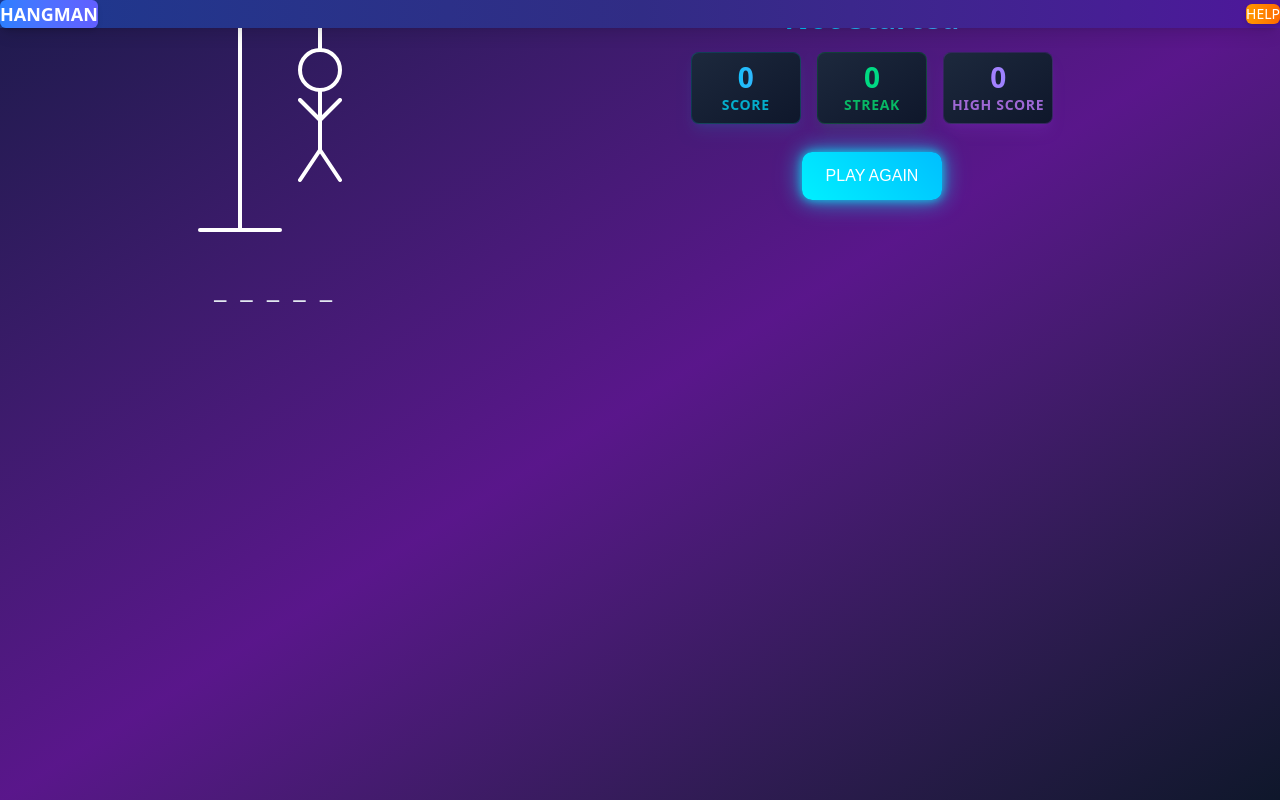
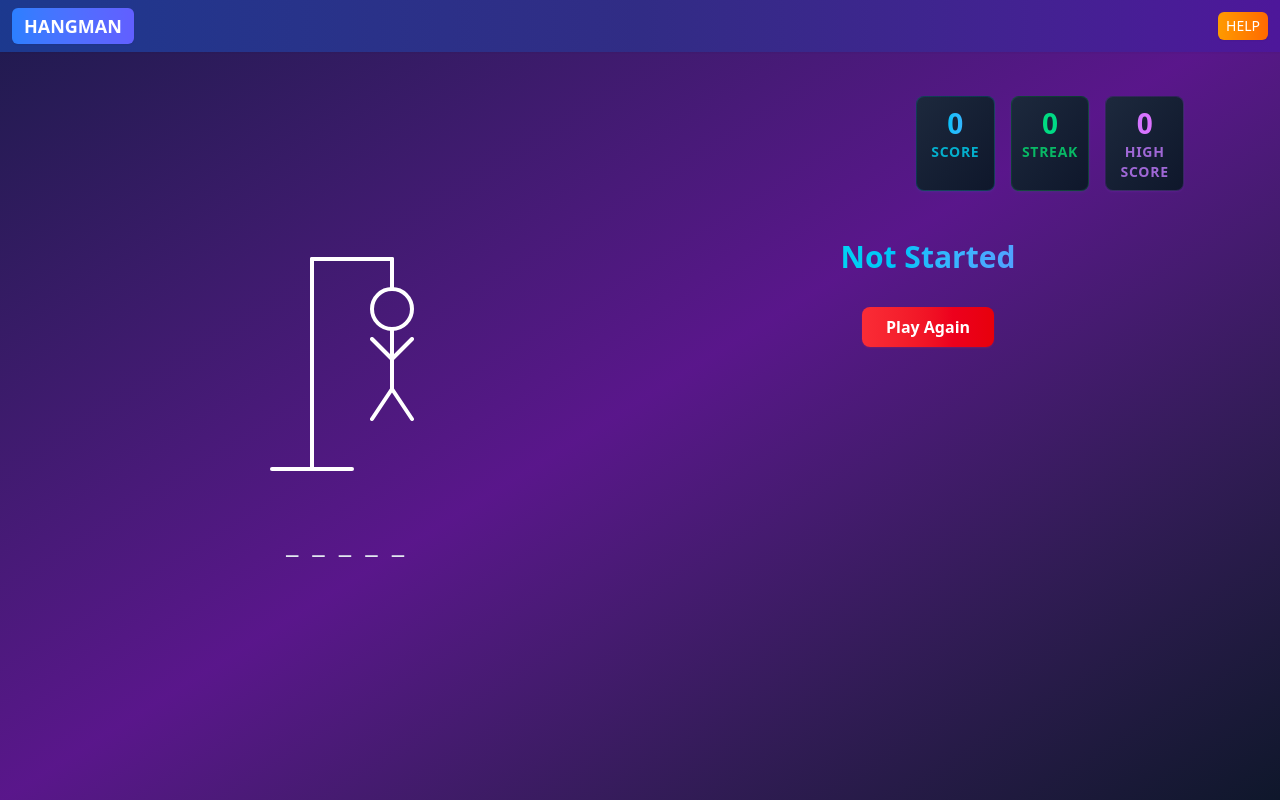
Before and after one commit to arnoldtwl/hangman-game, a React (Vite) app: page /game in a window 1280 px wide. Built offline with nearby package versions, Linux system fonts and the light colour scheme.

Commit message:
refactor: Update component styles and improve layout for better UI consistency

```diff
--- a/src/components/Game.jsx
+++ b/src/components/Game.jsx
@@ -25,6 +25,10 @@ const Game = () => {
     };
 
     const handleReset = () => {
+        dispatch(restartGame());
+    };
+
+    const handlePlay = () => {
         dispatch(restartGame());
     };
 
@@ -65,7 +69,16 @@ const Game = () => {
         <div className="min-h-screen w-full bg-gradient-to-br from-indigo-950 via-purple-900 to-slate-900 text-white overflow-x-hidden">
             <Header />
 
-            <div className="w-full max-w-6xl mx-auto px-2 pt-12 pb-4 lg:px-4 lg:pt-14 lg:pb-8">
+            {/* Score display at the top */}
+            <div className="w-full max-w-6xl mx-auto px-4 pt-20">
+                <div className="flex justify-end">
+                    <div className="w-[300px]">
+                        <Scoreboard showButtons={false} compact={true} />
+                    </div>
+                </div>
+            </div>
+
+            <div className="w-full max-w-6xl mx-auto px-2 pt-4 pb-4 lg:px-4 lg:pb-8">
                 <div className="grid lg:grid-cols-2 gap-4 lg:gap-8 items-start">
                     <div className="flex flex-col items-center w-full space-y-2 lg:space-y-4">
                         <div className="w-full max-w-[280px] lg:max-w-none">
@@ -104,8 +117,6 @@ const Game = () => {
                                     />
                                 </div>
 
-                                <Scoreboard showButtons={false} />
-
                                 {/* Game Controls */}
                                 <div className="mt-2 lg:mt-4">
                                     <GameControls onHint={handleHint} onReset={handleReset} />
@@ -127,7 +138,47 @@ const Game = () => {
                                 </div>
                             </>
                         ) : (
-                            <Scoreboard status={status} />
+                            <div className="text-center mt-4">
+                                <div className="text-3xl font-bold mb-4 bg-gradient-to-r from-cyan-400 to-blue-400 text-transparent bg-clip-text">
+                                    {status}
+                                </div>
+                                {status === "You have lost!" && (
+                                    <div className="text-xl mb-4">
+                                        The word was:{' '}
+                                        <span className="font-bold bg-gradient-to-r from-red-500 to-red-600 text-transparent bg-clip-text">
+                                            {word}
+                                        </span>
+                                    </div>
+                                )}
+                                <div className="mt-8 space-x-4">
+                                    {status === "You have won!" ? (
+                                        <>
+                                            <button
+                                                onClick={handlePlay}
+                                                className="px-6 py-2 rounded-lg font-semibold text-white bg-gradient-to-r from-purple-500 to-purple-600 hover:from-purple-600 hover:to-purple-700 transition-all duration-200 shadow-xs shadow-purple-500/20"
+                                                aria-label="Continue"
+                                            >
+                                                Continue
+                                            </button>
+                                            <button
+                                                onClick={handleReset}
+                                                className="px-6 py-2 rounded-lg font-semibold text-white bg-gradient-to-r from-green-500 to-green-600 hover:from-green-600 hover:to-green-700 transition-all duration-200 shadow-xs shadow-green-500/20"
+                                                aria-label="Reset"
+                                            >
+                                                Reset
+                                            </button>
+                                        </>
+                                    ) : (
+                                        <button
+                                            onClick={handleReset}
+                                            className="px-6 py-2 rounded-lg font-semibold text-white bg-gradient-to-r from-red-500 to-red-600 hover:from-red-600 hover:to-red-700 transition-all duration-200 shadow-xs shadow-red-500/20"
+                                            aria-label="Play Again"
+                                        >
+                                            Play Again
+                                        </button>
+                                    )}
+                                </div>
+                            </div>
                         )}
                     </div>
                 </div>
--- a/src/components/GuessedLetters.jsx
+++ b/src/components/GuessedLetters.jsx
@@ -32,15 +32,15 @@ const GuessedLetters = ({ correctGuesses, incorrectGuesses }) => {
 
       <div className="flex justify-center gap-4 text-sm">
         <div className="flex items-center gap-2">
-          <div className="w-4 h-4 rounded-sm bg-gradient-to-br from-green-500 to-green-600"></div>
+          <div className="w-4 h-4 rounded-xs bg-gradient-to-br from-green-500 to-green-600"></div>
           <span className="text-slate-300">Correct</span>
         </div>
         <div className="flex items-center gap-2">
-          <div className="w-4 h-4 rounded-sm bg-gradient-to-br from-red-500 to-red-600"></div>
+          <div className="w-4 h-4 rounded-xs bg-gradient-to-br from-red-500 to-red-600"></div>
           <span className="text-slate-300">Incorrect</span>
         </div>
         <div className="flex items-center gap-2">
-          <div className="w-4 h-4 rounded-sm bg-slate-700"></div>
+          <div className="w-4 h-4 rounded-xs bg-slate-700"></div>
           <span className="text-slate-300">Not Guessed</span>
         </div>
       </div>
--- a/src/components/Header.jsx
+++ b/src/components/Header.jsx
@@ -5,17 +5,17 @@ function Header() {
   const navigate = useNavigate();
 
   return (
-    <header className="fixed top-0 left-0 right-0 flex justify-between items-center px-3 py-2 bg-gradient-to-r from-blue-900 via-indigo-900 to-violet-900 shadow-lg z-50">
+    <header className="fixed top-0 left-0 right-0 flex justify-between items-center px-3 py-2 bg-gradient-to-r from-blue-900 via-indigo-900 to-violet-900 shadow-xs z-50">
       <button
         onClick={() => navigate('/')}
-        className="text-lg font-bold text-white bg-gradient-to-r from-blue-500 to-indigo-500 px-3 py-1 rounded-md hover:from-blue-600 hover:to-indigo-600 transition-all duration-300 shadow-md"
+        className="text-lg font-bold text-white bg-gradient-to-r from-blue-500 to-indigo-500 px-3 py-1 rounded-md hover:from-blue-600 hover:to-indigo-600 transition-all duration-300 shadow-xs"
       >
         HANGMAN
       </button>
 
       <button
         onClick={() => navigate('/help')}
-        className="text-sm text-white bg-gradient-to-r from-amber-500 to-orange-500 px-2 py-1 rounded-md hover:from-amber-600 hover:to-orange-600 transition-all duration-300 shadow-md"
+        className="text-sm text-white bg-gradient-to-r from-amber-500 to-orange-500 px-2 py-1 rounded-md hover:from-amber-600 hover:to-orange-600 transition-all duration-300 shadow-xs"
       >
         HELP
       </button>
--- a/src/components/HelpPage.jsx
+++ b/src/components/HelpPage.jsx
@@ -16,7 +16,7 @@ function HelpPage() {
   return (
     <div className="min-h-screen flex flex-col items-center bg-gradient-to-b from-slate-900 to-slate-800 text-white">
       <Header />
-      <div className="bg-slate-800 p-8 rounded-lg shadow-xl mt-20 max-w-3xl mx-4 border border-slate-700">
+      <div className="bg-slate-800 p-8 rounded-lg shadow-xs mt-20 max-w-3xl mx-4 border border-slate-700">
         <h2 className="text-3xl font-bold mb-6 bg-gradient-to-r from-cyan-400 to-blue-400 text-transparent bg-clip-text">How to Play Hangman</h2>
 
         <div className="space-y-6 text-slate-300">
--- a/src/components/Home.jsx
+++ b/src/components/Home.jsx
@@ -42,7 +42,7 @@ const HomePage = () => {
                 </div>
                 <Button
                     onClick={handlePlay}
-                    className="bg-gradient-to-r from-cyan-500 to-blue-500 text-white px-12 py-3 rounded-lg text-lg font-semibold shadow-lg hover:from-cyan-600 hover:to-blue-600 transition-all duration-300"
+                    className="bg-gradient-to-r from-cyan-500 to-blue-500 text-white px-12 py-3 rounded-lg text-lg font-semibold shadow-xs hover:from-cyan-600 hover:to-blue-600 transition-all duration-300"
                 >
                     Play Now
                 </Button>
--- a/src/components/Scoreboard.jsx
+++ b/src/components/Scoreboard.jsx
@@ -1,9 +1,8 @@
 import React from 'react';
 import { useDispatch, useSelector } from 'react-redux';
 import { resetGame, restartGame } from '../store/store';
-import Button from '../utils/Button';
 
-function Scoreboard({ status, showButtons = true }) {
+function Scoreboard({ status, showButtons = true, compact = false }) {
   const dispatch = useDispatch();
   const { points, streak, highScore, word } = useSelector((state) => state.hangman);
 
@@ -16,7 +15,7 @@ function Scoreboard({ status, showButtons = true }) {
   };
 
   return (
-    <div className="text-center mt-8">
+    <div className={`text-center ${compact ? '' : 'mt-8'}`}>
       {status && (
         <>
           <div className="text-3xl font-bold mb-4 bg-gradient-to-r from-cyan-400 to-blue-400 text-transparent bg-clip-text">
@@ -32,26 +31,26 @@ function Scoreboard({ status, showButtons = true }) {
           )}
         </>
       )}
-      <div className="scoreboard">
+      <div className={`scoreboard grid ${compact ? 'grid-cols-3 gap-2' : 'grid-cols-1 gap-4'}`}>
         {/* Score Card */}
-        <div className="score-item bg-gradient-to-br from-slate-800 to-slate-900 p-4 rounded-lg border border-cyan-500/20 shadow-lg shadow-cyan-500/10">
-          <div className="score-value text-3xl font-bold bg-gradient-to-r from-cyan-400 to-blue-400 text-transparent bg-clip-text">
+        <div className={`score-item bg-gradient-to-br from-slate-800 to-slate-900 ${compact ? 'p-2' : 'p-4'} rounded-lg border border-cyan-500/20 shadow-xs shadow-cyan-500/10`}>
+          <div className={`score-value ${compact ? 'text-2xl' : 'text-3xl'} font-bold bg-gradient-to-r from-cyan-400 to-blue-400 text-transparent bg-clip-text`}>
             {points}
           </div>
           <div className="score-label text-sm font-semibold uppercase tracking-wider text-cyan-400">Score</div>
         </div>
 
         {/* Streak Card */}
-        <div className="score-item bg-gradient-to-br from-slate-800 to-slate-900 p-4 rounded-lg border border-green-500/20 shadow-lg shadow-green-500/10">
-          <div className="score-value text-3xl font-bold bg-gradient-to-r from-green-400 to-emerald-400 text-transparent bg-clip-text">
+        <div className={`score-item bg-gradient-to-br from-slate-800 to-slate-900 ${compact ? 'p-2' : 'p-4'} rounded-lg border border-green-500/20 shadow-xs shadow-green-500/10`}>
+          <div className={`score-value ${compact ? 'text-2xl' : 'text-3xl'} font-bold bg-gradient-to-r from-green-400 to-emerald-400 text-transparent bg-clip-text`}>
             {streak}
           </div>
           <div className="score-label text-sm font-semibold uppercase tracking-wider text-green-400">Streak</div>
         </div>
 
         {/* High Score Card */}
-        <div className="score-item bg-gradient-to-br from-slate-800 to-slate-900 p-4 rounded-lg border border-purple-500/20 shadow-lg shadow-purple-500/10">
-          <div className="score-value text-3xl font-bold bg-gradient-to-r from-purple-400 to-indigo-400 text-transparent bg-clip-text">
+        <div className={`score-item bg-gradient-to-br from-slate-800 to-slate-900 ${compact ? 'p-2' : 'p-4'} rounded-lg border border-purple-500/20 shadow-xs shadow-purple-500/10`}>
+          <div className={`score-value ${compact ? 'text-2xl' : 'text-3xl'} font-bold bg-gradient-to-r from-purple-400 to-fuchsia-400 text-transparent bg-clip-text`}>
             {highScore}
           </div>
           <div className="score-label text-sm font-semibold uppercase tracking-wider text-purple-400">High Score</div>
@@ -59,32 +58,32 @@ function Scoreboard({ status, showButtons = true }) {
       </div>
 
       {showButtons && (
-        <div className="flex justify-center space-x-4">
+        <div className="mt-8 space-x-4">
           {status === "You have won!" ? (
             <>
-              <Button
+              <button
                 onClick={handlePlay}
-                className="game-ui-button bg-gradient-to-r from-purple-500 to-purple-600 hover:from-purple-600 hover:to-purple-700"
+                className="px-6 py-2 rounded-lg font-semibold text-white bg-gradient-to-r from-purple-500 to-purple-600 hover:from-purple-600 hover:to-purple-700 transition-all duration-200 shadow-xs shadow-purple-500/20"
                 aria-label="Continue"
               >
                 Continue
-              </Button>
-              <Button
+              </button>
+              <button
                 onClick={handleReset}
-                className="game-ui-button bg-gradient-to-r from-green-500 to-green-600 hover:from-green-600 hover:to-green-700"
+                className="px-6 py-2 rounded-lg font-semibold text-white bg-gradient-to-r from-green-500 to-green-600 hover:from-green-600 hover:to-green-700 transition-all duration-200 shadow-xs shadow-green-500/20"
                 aria-label="Reset"
               >
                 Reset
-              </Button>
+              </button>
             </>
           ) : (
-            <Button
+            <button
               onClick={handleReset}
-              className="game-ui-button bg-gradient-to-r from-red-500 to-red-600 hover:from-red-600 hover:to-red-700"
+              className="px-6 py-2 rounded-lg font-semibold text-white bg-gradient-to-r from-red-500 to-red-600 hover:from-red-600 hover:to-red-700 transition-all duration-200 shadow-xs shadow-red-500/20"
               aria-label="Play Again"
             >
               Play Again
-            </Button>
+            </button>
           )}
         </div>
       )}
--- a/src/index.css
+++ b/src/index.css
@@ -1,10 +1,8 @@
 @import "tailwindcss";
 
 
-
-
 /* Base styles */
-* {
+{
     box-sizing: border-box;
     margin: 0;
     padding: 0;
```
